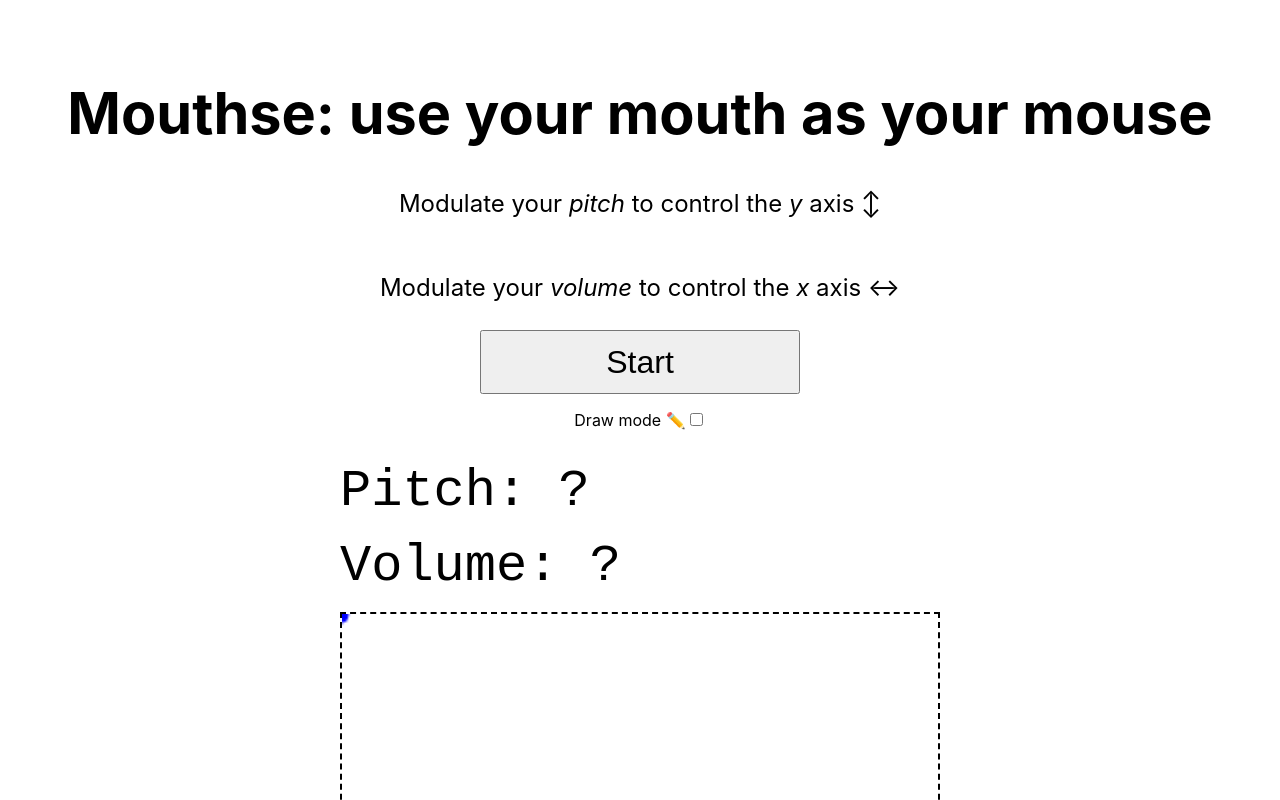
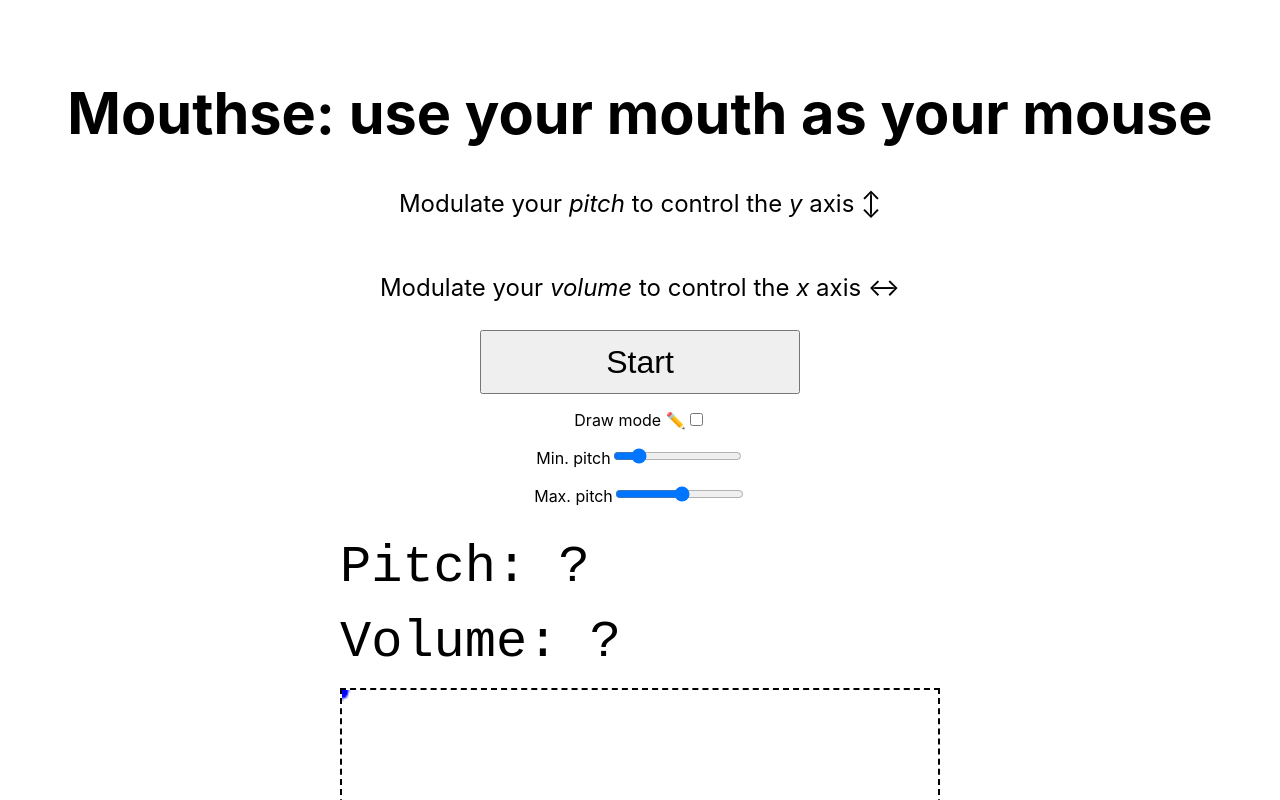
Before and after one commit to serhalp/mouthse, a Next.js app: page / in a window 1280 px wide. Shown: the top 800 px of the page. Built offline with nearby package versions, Linux system fonts and the light colour scheme.

Commit message:
feat: add UI controls for min/max pitch config

```diff
--- a/pages/index.js
+++ b/pages/index.js
@@ -146,20 +146,21 @@ const connect = (audioContext, inputStream, onReadVolume, onReadPitch) => {
 }
 
 const MAX_VOLUME = 0.25;
-const MIN_PITCH = 80;
-const MAX_PITCH = 255;
-const getCoordsFromVolumeAndPitch = (canvas, volume, pitch) => {
+const DEFAULT_MIN_PITCH = 80;
+const DEFAULT_MAX_PITCH = 255;
+const getCoordsFromVolumeAndPitch = (canvas, volume, pitch, config) => {
   if (volume == null || pitch == null) return [0, 0];
 
   const { width, height } = canvas;
+  const { minPitch, maxPitch } = config;
   // `volume` is sort of scaled from 0.00-1.00, but in practice it seems very difficult to get
   // higher than ~0.4, so scale it
   const clampedVolume = Math.min(MAX_VOLUME, volume);
   const scaledVolume = clampedVolume / MAX_VOLUME;
   const x = scaledVolume * (width - 1);
   // `pitch` is a frequency in hertz, so scale it to a typical human vocal range
-  const clampedPitch = Math.min(MAX_PITCH, Math.max(pitch, MIN_PITCH));
-  const scaledPitch = Math.max(0, clampedPitch - MIN_PITCH) / (MAX_PITCH - MIN_PITCH);
+  const clampedPitch = Math.min(maxPitch, Math.max(pitch, minPitch));
+  const scaledPitch = Math.max(0, clampedPitch - minPitch) / (maxPitch - minPitch);
   const y = scaledPitch * (height - 1);
   return [x, y];
 }
@@ -167,13 +168,18 @@ const getCoordsFromVolumeAndPitch = (canvas, volume, pitch) => {
 export default function Home() {
   const [isActive, setIsActive] = useState(false);
   const [shouldDraw, setShouldDraw] = useState(false);
+  const [minPitch, setMinPitch] = useState(DEFAULT_MIN_PITCH);
+  const [maxPitch, setMaxPitch] = useState(DEFAULT_MAX_PITCH);
   const [volume, setVolume] = useState(null);
   const [pitch, setPitch] = useState(null);
 
   const canvasRef = useRef(null);
 
   const draw = (canvas) => {
-    const [x, y] = getCoordsFromVolumeAndPitch(canvas, volume, pitch);
+    const [x, y] = getCoordsFromVolumeAndPitch(canvas, volume, pitch, {
+      minPitch,
+      maxPitch,
+    });
     const ctx = canvas.getContext('2d')
     if (!shouldDraw)
       ctx.reset();
@@ -189,7 +195,7 @@ export default function Home() {
 
   useEffect(() => {
     draw(canvasRef.current);
-  }, [draw, volume, pitch, shouldDraw])
+  }, [draw, volume, pitch, shouldDraw, minPitch, maxPitch])
 
   const handleReadVolume = (newVolume) => {
     // Always keep most recent value, don't overwrite with null
@@ -215,6 +221,14 @@ export default function Home() {
 
   const handleChangeDrawMode = (event) => {
     setShouldDraw(event.target.checked);
+  };
+
+  const handleChangeMinPitch = (event) => {
+    setMinPitch(event.target.value);
+  };
+
+  const handleChangeMaxPitch = (event) => {
+    setMaxPitch(event.target.value);
   };
 
   const displayPitch = pitch ? pitch.toFixed(2) : '?';
@@ -249,6 +263,18 @@ export default function Home() {
           <label>
             Draw mode ✏️
             <input type="checkbox" checked={shouldDraw} onChange={handleChangeDrawMode} />
+          </label>
+        </section>
+        <section>
+          <label>
+            Min. pitch
+            <input type="range" min="0" max="500" step="10" value={minPitch} onChange={handleChangeMinPitch} />
+          </label>
+        </section>
+        <section>
+          <label>
+            Max. pitch
+            <input type="range" min="0" max="500" step="10" value={maxPitch} onChange={handleChangeMaxPitch} />
           </label>
         </section>
 
```
